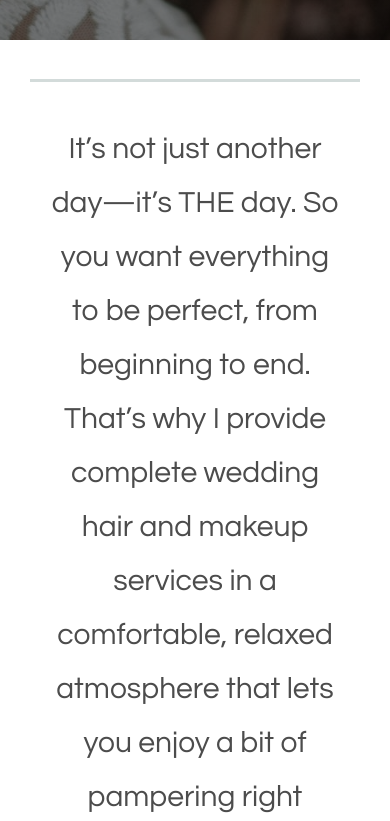
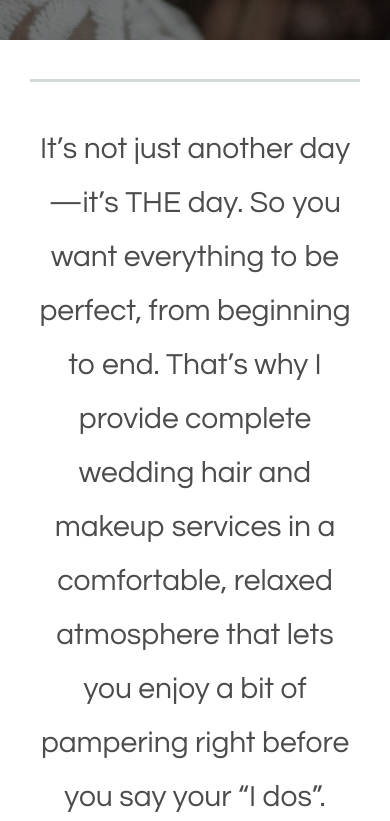
Before and after one commit to jerome310/Wedding-Website, a plain HTML site: page index.html in a window 390 px wide. Shown: the part 660-1481 px from the top of the page. Drawn offline with Linux system fonts and the light colour scheme.

Commit message:
paragraph update

```diff
--- a/css/style.css
+++ b/css/style.css
@@ -98,4 +98,7 @@
 .header-par-border {
   width: 100%;
 }
+.header-par-border p {
+  padding: 0;
 }
+}
```
